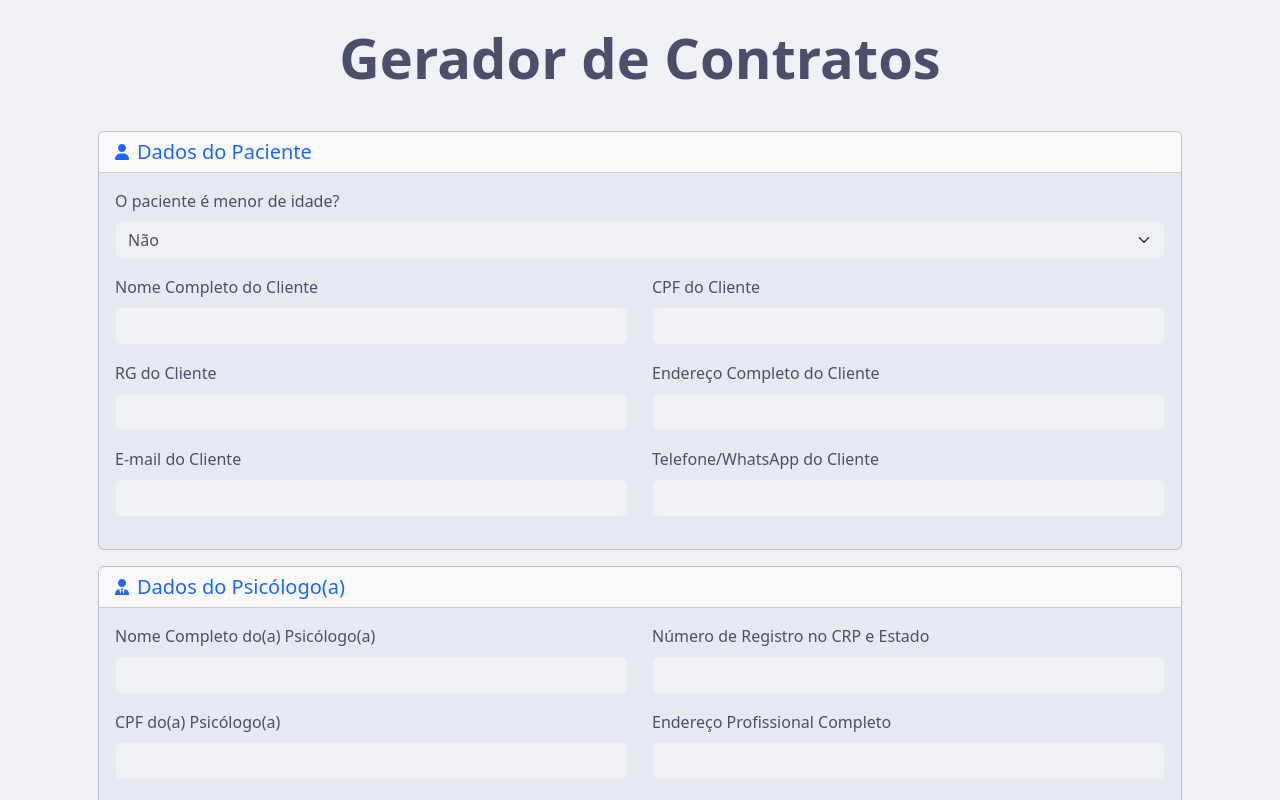
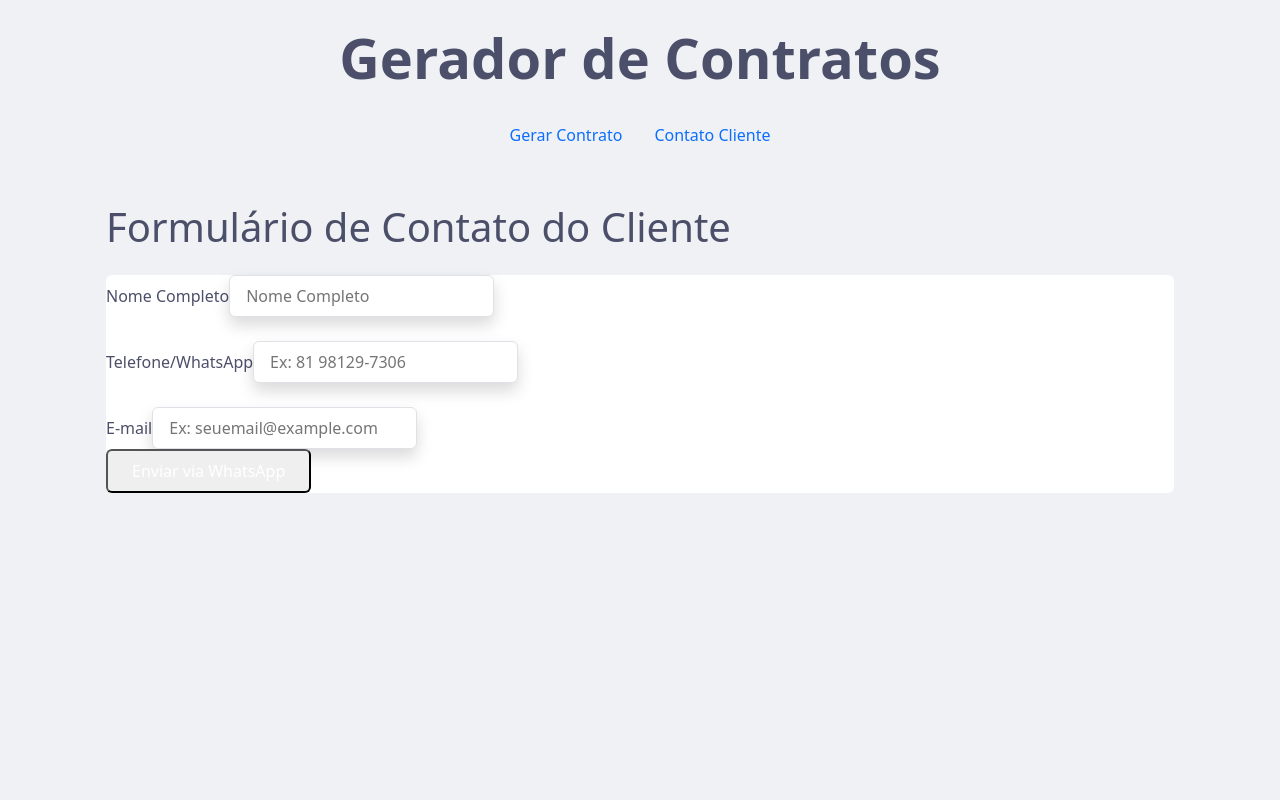
Before and after one commit to filipeaguiar/psicontratos, a React (Vite) app: page /client-contact in a window 1280 px wide. Shown: the top 800 px of the page. Built offline with nearby package versions, Linux system fonts and the light colour scheme.

Commit message:
feat: Add client contact form and routing

```diff
--- a/package.json
+++ b/package.json
@@ -17,6 +17,7 @@
     "jspdf": "^3.0.1",
     "react": "^19.1.0",
     "react-dom": "^19.1.0",
+    "react-router-dom": "^7.6.3",
     "vite": "^5.4.19",
     "vite-plugin-pwa": "^0.17.5"
   },
--- a/src/App.tsx
+++ b/src/App.tsx
@@ -1,5 +1,7 @@
 import { useEffect } from 'react';
+import { BrowserRouter as Router, Routes, Route, Link } from 'react-router-dom';
 import ContractForm from './components/ContractForm';
+import ClientForm from './components/ClientForm';
 
 function App() {
   useEffect(() => {
@@ -12,10 +14,25 @@ function App() {
   }, []);
 
   return (
-    <div className="container py-4">
-      <h1 className="display-4 fw-bold mb-4 text-center">Gerador de Contratos</h1>
-      <ContractForm />
-    </div>
+    <Router>
+      <div className="container py-4">
+        <h1 className="display-4 fw-bold mb-4 text-center">Gerador de Contratos</h1>
+        <nav className="mb-4">
+          <ul className="nav nav-pills justify-content-center">
+            <li className="nav-item">
+              <Link className="nav-link" to="/">Gerar Contrato</Link>
+            </li>
+            <li className="nav-item">
+              <Link className="nav-link" to="/client-contact">Contato Cliente</Link>
+            </li>
+          </ul>
+        </nav>
+        <Routes>
+          <Route path="/" element={<ContractForm />} />
+          <Route path="/client-contact" element={<ClientForm />} />
+        </Routes>
+      </div>
+    </Router>
   );
 }
 
--- /dev/null
+++ b/src/components/ClientForm.tsx
@@ -0,0 +1,74 @@
+import React, { useState } from 'react';
+
+const ClientForm: React.FC = () => {
+  const [clientName, setClientName] = useState('');
+  const [clientPhone, setClientPhone] = useState('');
+  const [clientEmail, setClientEmail] = useState('');
+
+  const handleSubmit = (e: React.FormEvent) => {
+    e.preventDefault();
+    const message = `Olá! Gostaria de entrar em contato. Meu nome é ${clientName}, meu telefone é ${clientPhone} e meu e-mail é ${clientEmail}.`;
+    const whatsappLink = `https://wa.me/5581981297306?text=${encodeURIComponent(message)}`;
+    window.open(whatsappLink, '_blank');
+  };
+
+  return (
+    <div className="container mx-auto p-4">
+      <h1 className="text-2xl font-bold mb-4">Formulário de Contato do Cliente</h1>
+      <form onSubmit={handleSubmit} className="bg-white shadow-md rounded px-8 pt-6 pb-8 mb-4">
+        <div className="mb-4">
+          <label className="block text-gray-700 text-sm font-bold mb-2" htmlFor="clientName">
+            Nome Completo
+          </label>
+          <input
+            className="shadow appearance-none border rounded w-full py-2 px-3 text-gray-700 leading-tight focus:outline-none focus:shadow-outline"
+            id="clientName"
+            type="text"
+            placeholder="Nome Completo"
+            value={clientName}
+            onChange={(e) => setClientName(e.target.value)}
+            required
+          />
+        </div>
+        <div className="mb-4">
+          <label className="block text-gray-700 text-sm font-bold mb-2" htmlFor="clientPhone">
+            Telefone/WhatsApp
+          </label>
+          <input
+            className="shadow appearance-none border rounded w-full py-2 px-3 text-gray-700 leading-tight focus:outline-none focus:shadow-outline"
+            id="clientPhone"
+            type="tel"
+            placeholder="Ex: 81 98129-7306"
+            value={clientPhone}
+            onChange={(e) => setClientPhone(e.target.value)}
+            required
+          />
+        </div>
+        <div className="mb-6">
+          <label className="block text-gray-700 text-sm font-bold mb-2" htmlFor="clientEmail">
+            E-mail
+          </label>
+          <input
+            className="shadow appearance-none border rounded w-full py-2 px-3 text-gray-700 leading-tight focus:outline-none focus:shadow-outline"
+            id="clientEmail"
+            type="email"
+            placeholder="Ex: seuemail@example.com"
+            value={clientEmail}
+            onChange={(e) => setClientEmail(e.target.value)}
+            required
+          />
+        </div>
+        <div className="flex items-center justify-between">
+          <button
+            className="bg-blue-500 hover:bg-blue-700 text-white font-bold py-2 px-4 rounded focus:outline-none focus:shadow-outline"
+            type="submit"
+          >
+            Enviar via WhatsApp
+          </button>
+        </div>
+      </form>
+    </div>
+  );
+};
+
+export default ClientForm;
```
Also changed, not shown: 1 other file (tests, documents, lock files or other folders).
